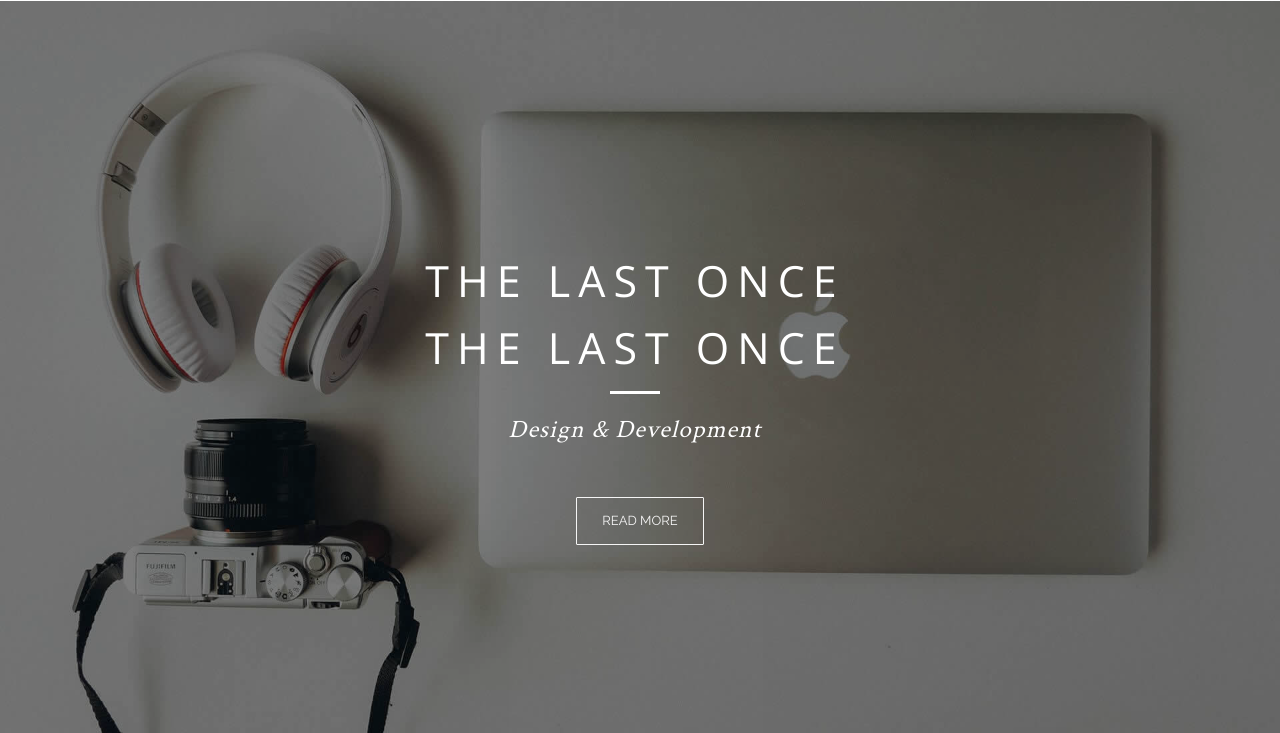
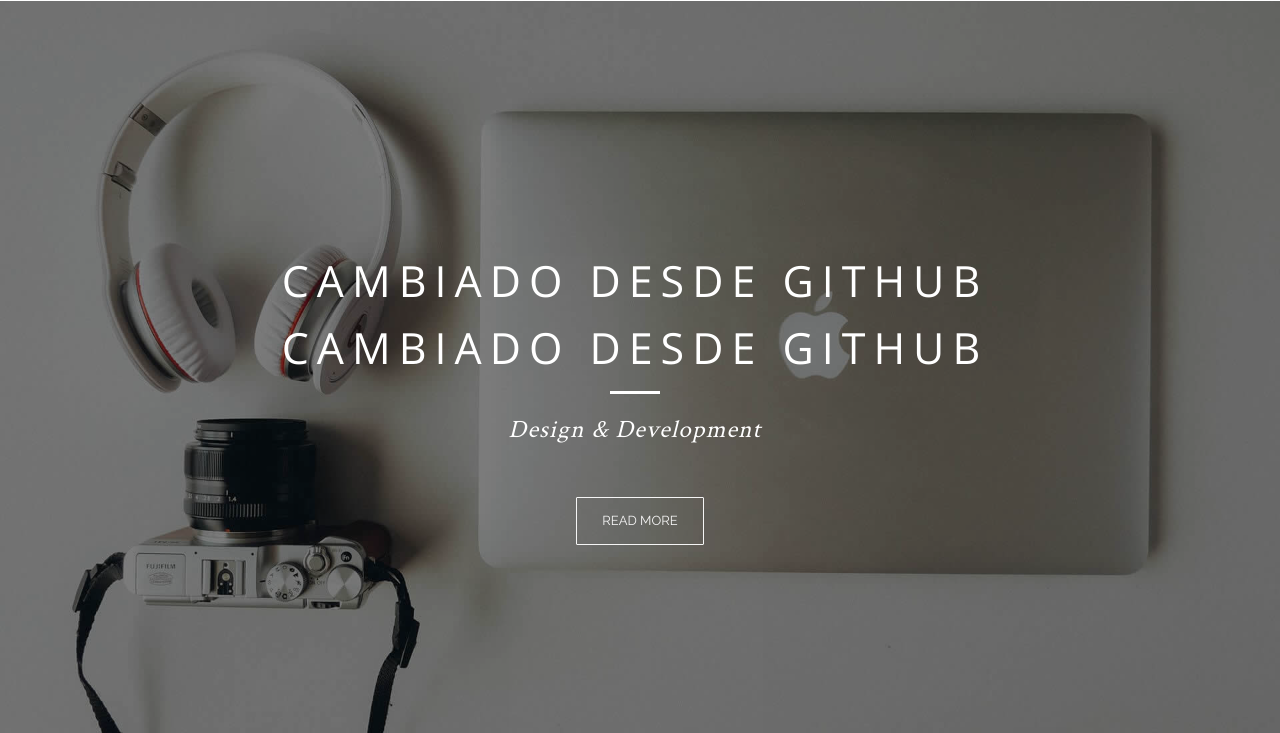
Before and after one commit to jdijeres/github-precy, a plain HTML site: page index.html in a window 1280 px wide. Shown: the part 67-800 px from the top of the page. Drawn offline with nearby package versions, Linux system fonts and the light colour scheme; some packages are replaced by stand-ins of ours.

Commit message:
prueba update

```diff
--- a/index.html
+++ b/index.html
@@ -106,8 +106,8 @@
                     <ul class="caption-slides">
 
                       <li class="caption">
-                        <h1>THE LAST once</h1>
-                        <h1>THE LAST once</h1>
+                        <h1>cambiado desde github</h1>
+                        <h1>cambiado desde github</h1>
 
                         <div class="div-line"></div>
                         <p class="hero">Branding, Photography &amp; Web Development</p>
@@ -115,8 +115,8 @@
 
                       <li class="caption">
 
-                        <h1>THE LAST once</h1>
-                        <h1>THE LAST once</h1>
+                        <h1>cambiado desde github</h1>
+                        <h1>cambiado desde github</h1>
 
                         <div class="div-line"></div>
                         <p class="hero">Design &amp; Development</p>
@@ -124,8 +124,8 @@
 
                       <li class="caption">
 
-                        <h1>THE LAST once</h1>
-                        <h1>THE LAST once</h1>
+                        <h1>cambiado desde github</h1>
+                        <h1>cambiado desde github</h1>
 
                         <div class="div-line"></div>
                         <p class="hero">HTML5 &amp; CSS3</p>
```
